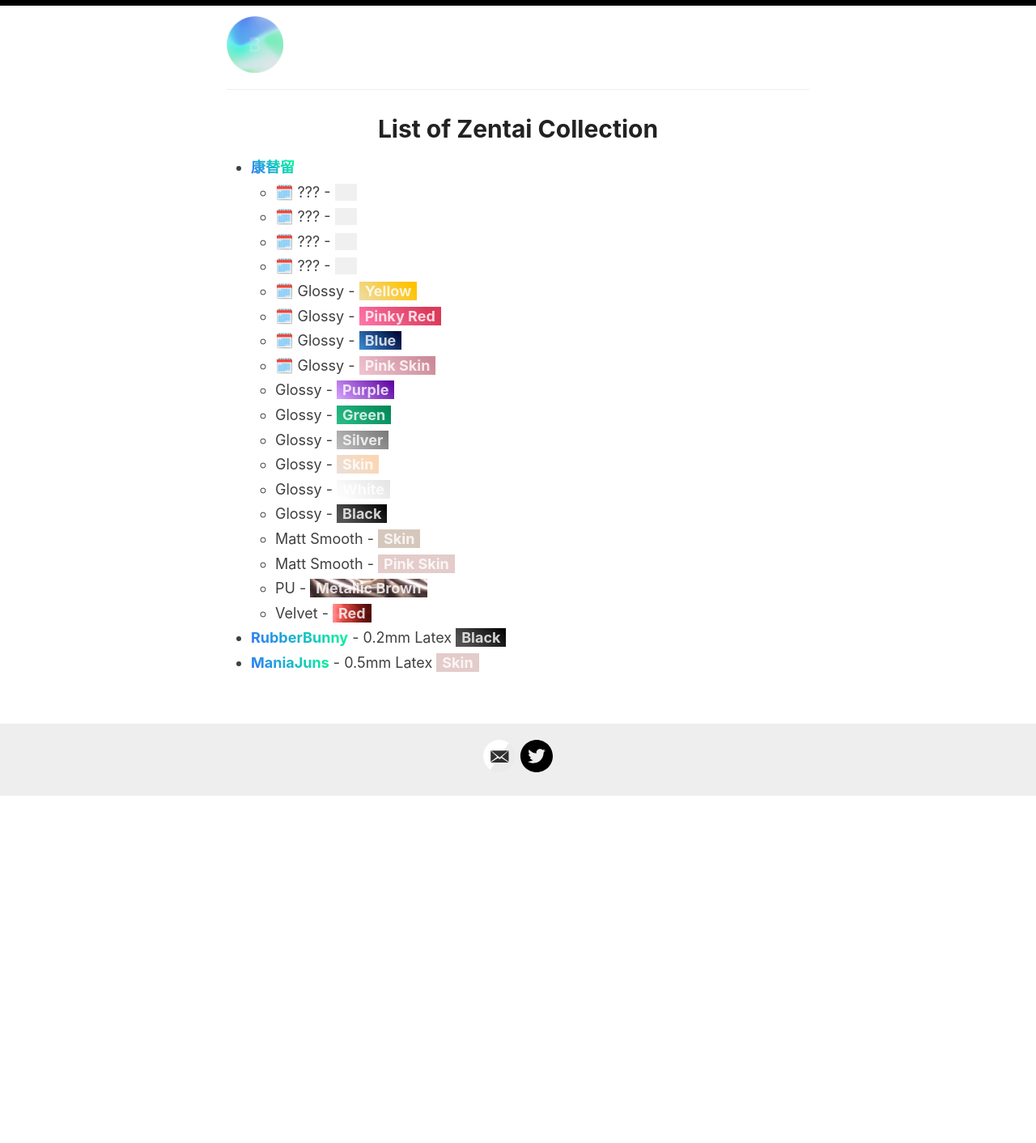
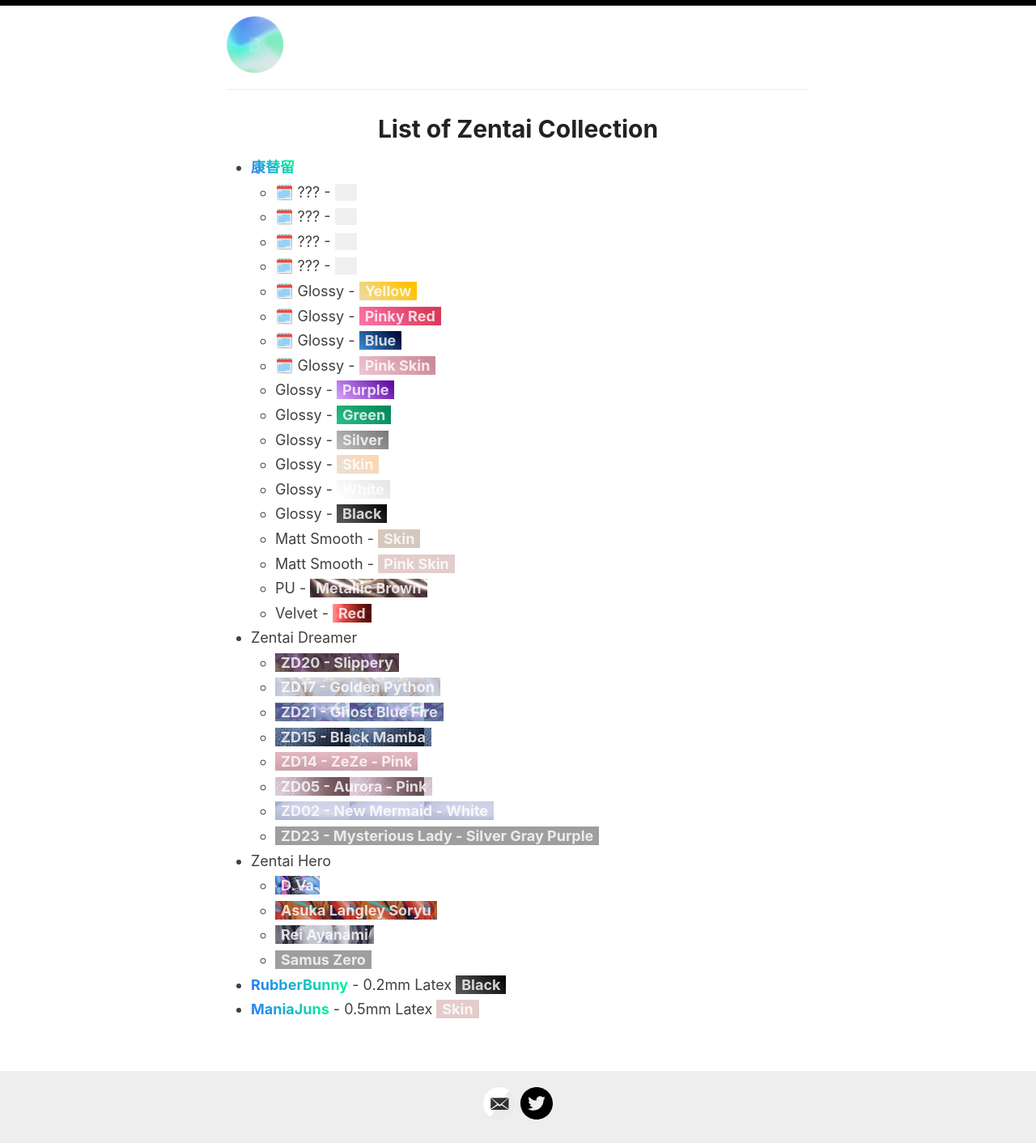
Before and after one commit to 98827ddb7e5a2c2e261912a23d9251d6/98827ddb7e5a2c2e261912a23d9251d6.github.io, a Jekyll site: the page built from _pages/zen-list.md, in a window 1280 px wide. Shown: the whole page at 81% size. Built offline with Jekyll 4.4.1, drawn with Linux system fonts in a browser that asks for light colours; before the commit the page ends 984 px from its top, so only the background shows below that; grey boxes are pictures that could not be loaded.

Commit message:
update zen list

```diff
--- a/_pages/zen-list.md
+++ b/_pages/zen-list.md
@@ -23,5 +23,19 @@
 	- Matt Smooth - <span class="color-sample" style="background: linear-gradient(45deg, rgba(227,204,202,1) 13%, rgba(227,204,202,1) 100%);">Pink Skin</span>
 	- PU - <span class="color-sample" style="background: url(/images/zen/pu-metallicbrown.jpg); background-size: contain;">Metallic Brown</span>
 	- Velvet - <span class="color-sample" style="background: url(/images/zen/velvet-red.jpg); background-size: contain;">Red</span>
+- Zentai Dreamer
+	- <span class="color-sample" style="background: url(/images/zen/dms-zd20.jpg); background-size: contain;">ZD20 - Slippery</span>
+	- <span class="color-sample" style="background: url(/images/zen/dms-zd17.jpg); background-size: contain;">ZD17 - Golden Python</span>
+	- <span class="color-sample" style="background: url(/images/zen/dms-zd21.jpg); background-size: contain;">ZD21 - Ghost Blue Fire</span>
+	- <span class="color-sample" style="background: url(/images/zen/dms-zd15.jpg); background-size: contain;">ZD15 - Black Mamba</span>
+	- <span class="color-sample" style="background: url(/images/zen/dms-zd14.jpg); background-size: contain;">ZD14 - ZeZe - Pink</span>
+	- <span class="color-sample" style="background: url(/images/zen/dms-zd05.jpg); background-size: contain;">ZD05 - Aurora - Pink</span>
+	- <span class="color-sample" style="background: url(/images/zen/dms-zd02.jpg); background-size: contain;">ZD02 - New Mermaid - White</span>
+	- <span class="color-sample" style="background: url(/images/zen/.jpg); background-size: contain;">ZD23 - Mysterious Lady - Silver Gray Purple</span>
+- Zentai Hero
+	- <span class="color-sample" style="background: url(/images/zen/dva.jpg); background-size: contain;">D.Va</span>
+	- <span class="color-sample" style="background: url(/images/zen/asuka-langley-soryu.jpg); background-size: contain;">Asuka Langley Soryu</span>
+	- <span class="color-sample" style="background: url(/images/zen/rei-ayanami.jpg); background-size: contain;">Rei Ayanami</span>
+	- <span class="color-sample" style="background: url(/images/zen/samus-zero.jpg); background-size: contain;">Samus Zero</span>
 - [RubberBunny](https://weibo.com/u/7148760824){:target="_blank" rel="noopener"} - 0.2mm Latex <span class="color-sample" style="background: linear-gradient(45deg, rgba(83,83,83,1) 13%, rgba(0,0,0,1) 100%);">Black</span>
 - [ManiaJuns](https://weibo.com/u/7148760824){:target="_blank" rel="noopener"} - 0.5mm Latex <span class="color-sample" style="background: linear-gradient(45deg, rgba(227,204,202,1) 13%, rgba(227,204,202,1) 100%);">Skin</span>
```
Also changed, not shown: images/zen/asuka-langley-soryu.jpg (added), images/zen/dms-zd02.jpg (added), images/zen/dms-zd05.jpg (added), images/zen/dms-zd14.jpg (added), images/zen/dms-zd15.jpg (added), images/zen/dms-zd17.jpg (added), images/zen/dms-zd20.jpg (added), images/zen/dms-zd21.jpg (added), images/zen/dms-zd23.jpg (added), images/zen/dva.jpg (added), images/zen/rei-ayanami.jpg (added).
